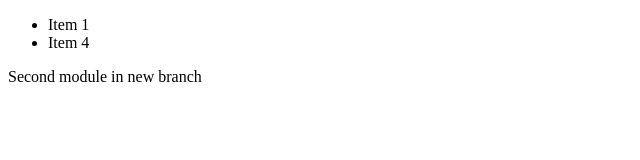
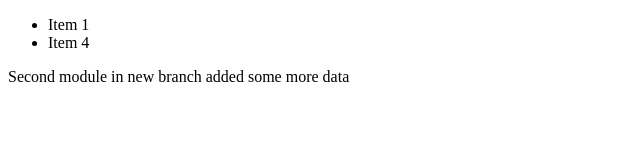
Before and after one commit to mohitkumaris/newgittest, a plain HTML site: page index.html in a window 1280 px wide. Shown: the whole page, without its empty margins (0-640 px from the left). Drawn offline with Linux system fonts and the light colour scheme.

Commit message:
newchanges

```diff
--- a/index.html
+++ b/index.html
@@ -18,6 +18,7 @@
 </module-one>
 <module-two>
     Second module in new branch
+    added some more data
 </module-two>
 </body>
 </html>
```
